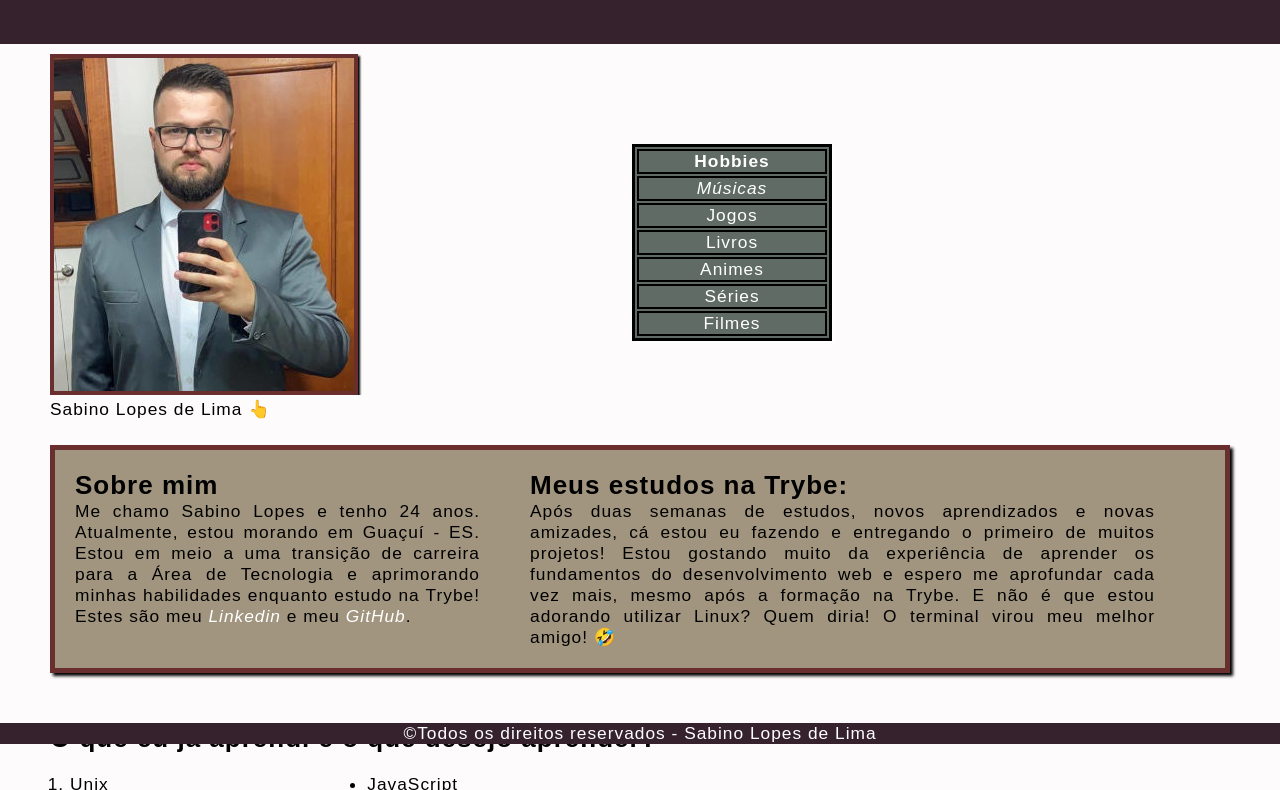
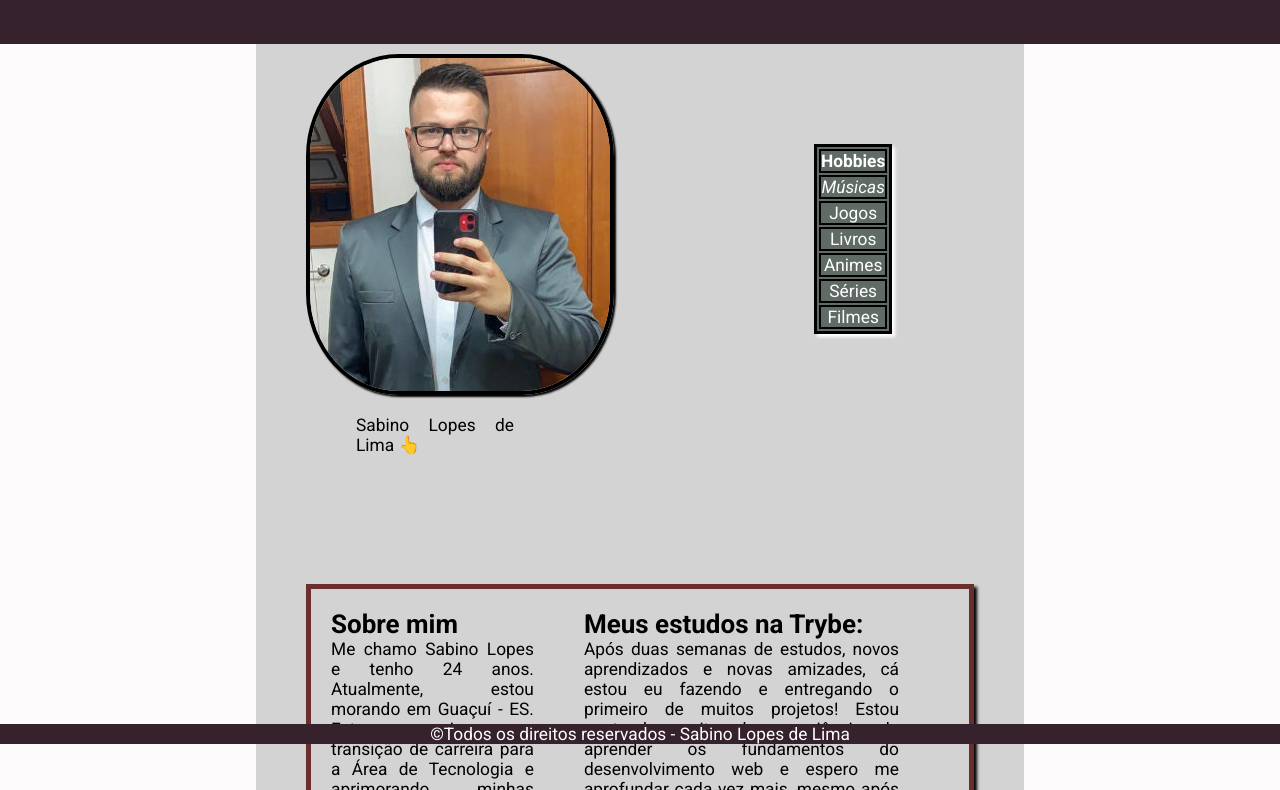
Before and after one commit to sabinolopes/sabinolopes.github.io, a plain HTML site: page projetos/lessons-learned/index.html in a window 1280 px wide. Shown: the part 56-846 px from the top of the page. Drawn offline with Linux system fonts and the light colour scheme; a web font is replaced by a local one.

Commit message:
atualiza projetos

```diff
--- a/projetos/lessons-learned/index.html
+++ b/projetos/lessons-learned/index.html
@@ -11,7 +11,9 @@
     <header id="cabecalho">
         <h1 id="titulo">Lições aprendidas!</h1>
     </header>
-    <div id="tabela-imagem">
+    <main>
+        <div id="container">
+            <section id="tabela-imagem">
                 <figure>
                     <img id="minha_foto" src="/imagens/sabino.jpg" alt="Foto de Sabino Lopes">
                     <figcaption>Sabino Lopes de Lima &#x1F446;</figcaption>
@@ -40,8 +42,8 @@
                         <td>Filmes</td>
                     </tr>
                 </table>
-    </div>
-<div id="textos">
+            </section>
+            <section id="textos">
             <aside class="lado-esquerdo">
                 <h2>Sobre mim</h2>
                 <p>Me chamo Sabino Lopes e tenho 24 anos. Atualmente, estou morando em Guaçuí - ES. Estou em meio a uma transição de carreira para a Área de Tecnologia e aprimorando minhas habilidades enquanto estudo na Trybe! Estes são meu <a href="https://www.linkedin.com/in/sabino-lopes/" target="_blank">Linkedin</a> e meu <a href="https://github.com/sabinolopes/" target="_blank">GitHub</a>.</p>
@@ -50,9 +52,9 @@
                 <h2>Meus estudos na Trybe:</h2>
                 <p>Após duas semanas de estudos, novos aprendizados e novas amizades, cá estou eu fazendo e entregando o primeiro de muitos projetos! Estou gostando muito da experiência de aprender os fundamentos do desenvolvimento web e espero me aprofundar cada vez mais, mesmo após a formação na Trybe. E não é que estou adorando utilizar Linux? Quem diria! O terminal virou meu melhor amigo! &#129315;</p>
             </article>
-</div>
+            </section>
             <h2 id="titulo-listas">O que eu já aprendi e o que desejo aprender?</h2>
-    <div id="listas">
+            <section id="listas">
                 <ol id="licoes_aprendidas">
                     <li>Unix</li>
                     <li>Shell</li>
@@ -77,9 +79,11 @@
                     <li>Android</li>
                     <li>Ios</li>
                 </ul>
+            </section>
         </div>
+    </main>
     <footer id="rodape">
-        <p>&copy;Todos os direitos reservados - Sabino Lopes de Lima</p>
+        &copy;Todos os direitos reservados - Sabino Lopes de Lima
     </footer>
 </body>
 </html>
--- a/projetos/lessons-learned/style.css
+++ b/projetos/lessons-learned/style.css
@@ -1,4 +1,4 @@
-@import url('https://fonts.googleapis.com/css2?family=Archivo+Black&family=Belanosima:wght@400;600;700&display=swap');
+@import url('https://fonts.googleapis.com/css2?family=Roboto:ital,wght@0,100;0,300;0,400;0,500;0,700;0,900;1,100;1,300;1,400;1,500;1,700;1,900&display=swap');
 
 * {
   padding: 0;
@@ -7,9 +7,9 @@
 
 body {
   background-color: rgb(253, 251, 251);
-  font-family: Belanosima, sans-serif;
+  font-family: Roboto, sans-serif;
   font-size: 13pt;
-  letter-spacing: 1px;
+  line-height: auto;
   color: black;
   text-align: justify;
 }
@@ -24,23 +24,28 @@ body {
   height: 100px;
 }
 
+#container {
+  width: 60%;
+  margin: auto;
+  background-color: lightgray;
+}
+
 #minha_foto {
   box-shadow: 2px 2px 2px black;
-  border: 4px solid rgb(105, 46, 46);
+  border: 4px solid black;
   margin: 110px 0 0 50px;
   float: left;
+  border-radius: 30%;
 }
 
 figcaption {
-  margin-left: 10px;
-  top: 455px;
-  left: 40px;
-  position: absolute;
+  margin: 20px 100px;
+  display: inline-block;
 }
 
 #tabela {
   float: right;
-  margin: 200px 35% 0 0;
+  margin: 200px;
   width: 200px;
   background-color: rgb(96, 107, 101);
   color: white;
@@ -50,6 +55,7 @@ figcaption {
 
 #tabela-imagem {
   overflow: auto;
+  display: flex;
 }
 
 tr , th , td {
@@ -61,6 +67,7 @@ tr , th , td {
 #listas {
   display: flex;
   margin: 0 70px 50px;
+  padding: 50px;
 }
 
 ol , ul {
@@ -73,7 +80,10 @@ ol , ul {
   box-shadow: 3px 3px 3px;
   padding: 20px;
   margin: 50px;
-  background-color: rgb(161, 149, 127);
+}
+
+#textos a {
+  color: black;
 }
 
 #titulo-listas {
--- a/style.css
+++ b/style.css
@@ -37,9 +37,10 @@ body {
 #menu li {
   display: inline-block;
   background-color: white;
-  padding: 4px;
+  padding: 5px 7px;
   transition: background-color 1s;
   margin-right: 5px;
+  border-radius: 100px;
 }
 
 #menu li:hover {
@@ -47,7 +48,7 @@ body {
 }
 
 #menu a:hover {
-  color: white;
+  color: black;
 }
 
 #menu h2 {
@@ -56,6 +57,9 @@ body {
 
 h1 {
   margin: auto;
+  position: absolute;
+  left: 50px;
+  top: 169px;
 }
 
 a {
@@ -69,7 +73,7 @@ a:hover {
   color: rgb(17, 153, 199);
 }
 
-footer#rodape {
+#rodape {
   background-color: #202020;
   position: static;
   bottom: 0px;
```
Also changed, not shown: index.html (+1 -1 lines), imagens/linkedin.png (added). Lines whose indentation alone changed are shown as unchanged.
